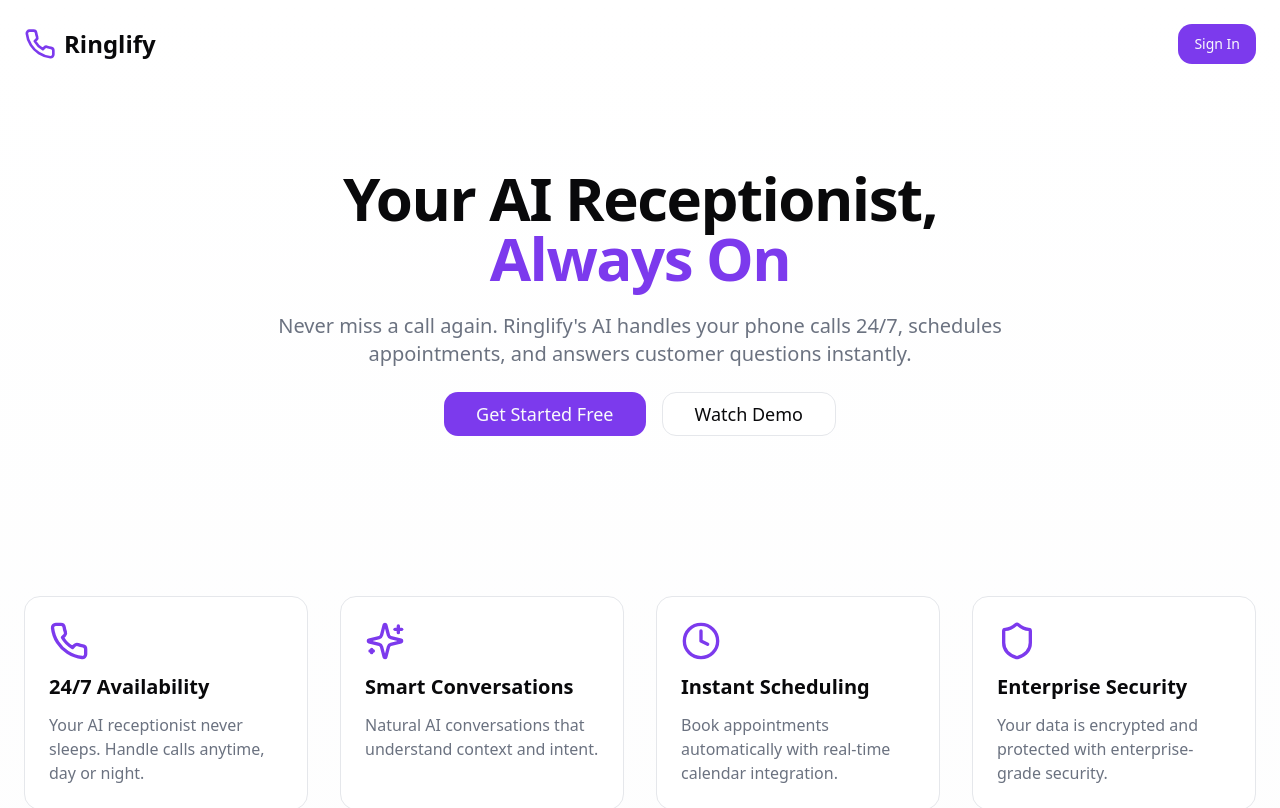
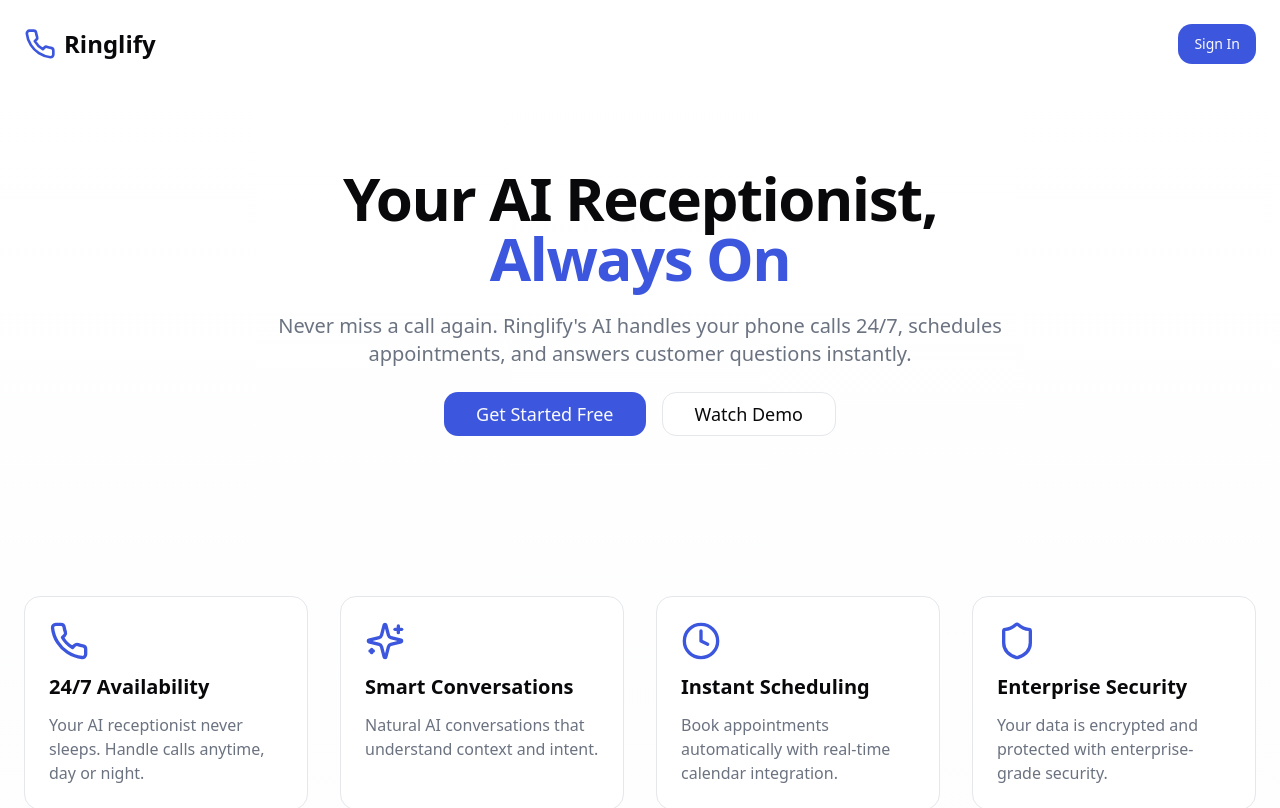
Before and after one commit to casafeng/ringlify-v2, a React (Vite) app: page / in a window 1280 px wide. Shown: the top 808 px of the page. Built offline with nearby package versions, Linux system fonts and the light colour scheme; the HTML template or start-up script is replaced by a standard one.

Commit message:
Update primary color

```diff
--- a/src/index.css
+++ b/src/index.css
@@ -17,7 +17,7 @@ All colors MUST be HSL.
     --popover: 0 0% 100%;
     --popover-foreground: 240 10% 3.9%;
 
-    --primary: 262.1 83.3% 57.8%;
+    --primary: 230 70% 55%;
     --primary-foreground: 210 20% 98%;
 
     --secondary: 220 14.3% 95.9%;
@@ -40,20 +40,20 @@ All colors MUST be HSL.
 
     --border: 220 13% 91%;
     --input: 220 13% 91%;
-    --ring: 262.1 83.3% 57.8%;
+    --ring: 230 70% 55%;
 
     --radius: 1rem;
 
     --sidebar-background: 0 0% 100%;
     --sidebar-foreground: 240 5.3% 26.1%;
-    --sidebar-primary: 262.1 83.3% 57.8%;
+    --sidebar-primary: 230 70% 55%;
     --sidebar-primary-foreground: 210 20% 98%;
     --sidebar-accent: 220 14.3% 95.9%;
     --sidebar-accent-foreground: 240 5.9% 10%;
     --sidebar-border: 220 13% 91%;
-    --sidebar-ring: 262.1 83.3% 57.8%;
+    --sidebar-ring: 230 70% 55%;
 
-    --chart-1: 262.1 83.3% 57.8%;
+    --chart-1: 230 70% 55%;
     --chart-2: 221.2 83.2% 53.3%;
     --chart-3: 142.1 76.2% 36.3%;
     --chart-4: 38 92% 50%;
@@ -70,7 +70,7 @@ All colors MUST be HSL.
     --popover: 240 10% 3.9%;
     --popover-foreground: 0 0% 98%;
 
-    --primary: 263.4 70% 50.4%;
+    --primary: 230 65% 50%;
     --primary-foreground: 210 20% 98%;
 
     --secondary: 240 3.7% 15.9%;
@@ -93,18 +93,18 @@ All colors MUST be HSL.
 
     --border: 240 3.7% 15.9%;
     --input: 240 3.7% 15.9%;
-    --ring: 263.4 70% 50.4%;
+    --ring: 230 65% 50%;
 
     --sidebar-background: 240 5.9% 10%;
     --sidebar-foreground: 240 4.8% 95.9%;
-    --sidebar-primary: 263.4 70% 50.4%;
+    --sidebar-primary: 230 65% 50%;
     --sidebar-primary-foreground: 0 0% 98%;
     --sidebar-accent: 240 3.7% 15.9%;
     --sidebar-accent-foreground: 240 4.8% 95.9%;
     --sidebar-border: 240 3.7% 15.9%;
-    --sidebar-ring: 263.4 70% 50.4%;
+    --sidebar-ring: 230 65% 50%;
 
-    --chart-1: 263.4 70% 50.4%;
+    --chart-1: 230 65% 50%;
     --chart-2: 221.2 83.2% 53.3%;
     --chart-3: 142.1 70.6% 45.3%;
     --chart-4: 38 92% 50%;
```
